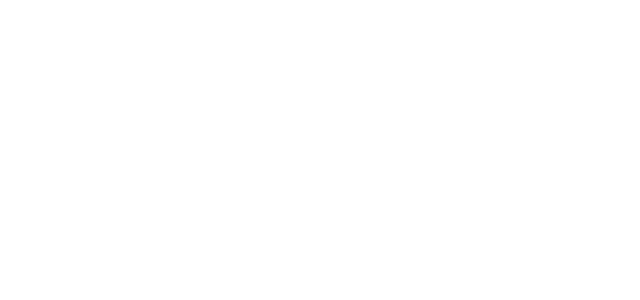
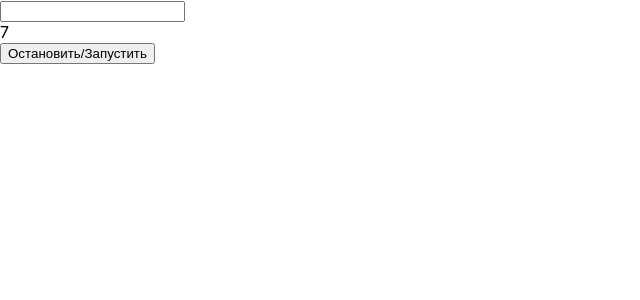
Before and after one commit to Ivan-dp/terabit-test, a React (Create React App) app: page / in a window 1280 px wide. Shown: the top 300 px of the page, without its empty margins (0-640 px from the left). Built offline with nearby package versions, Linux system fonts and the light colour scheme.

Commit message:
create new component Counter.jsx. Use useState hook. Create new function action(). Create new component Input.jsx

```diff
--- a/src/App.js
+++ b/src/App.js
@@ -1,7 +1,16 @@
+import React from "react";
 import "./App.css";
+import { Counter } from "./components";
+import { interval } from "./consts";
+import { Input } from "./components";
 
 function App() {
-  return <></>;
+  return (
+    <div className="App">
+      <Input />
+      <Counter interval={interval} />
+    </div>
+  );
 }
 
 export default App;
--- /dev/null
+++ b/src/components/Counter.jsx
@@ -0,0 +1,34 @@
+import { React, useState } from "react";
+import { PropTypes } from "prop-types";
+
+const Counter = (props) => {
+  Counter.propType = {
+    interval: PropTypes.number.isRequired,
+  };
+  const [count, setCount] = useState(0);
+  const [toggle, setToggle] = useState(true);
+  const interval = props.interval;
+
+  const action = function () {
+    if (toggle) {
+      const counter = setInterval(() => {
+        setCount(count + 1);
+      }, interval);
+      console.log(count);
+    } else {
+      setCount(0);
+      console.log(toggle);
+      console.log(count);
+    }
+    return count;
+  };
+
+  return (
+    <div>
+      <div className="count">{action()}</div>
+      <button onClick={() => setToggle(!toggle)}>Остановить/Запустить</button>
+    </div>
+  );
+};
+
+export { Counter };
--- /dev/null
+++ b/src/components/Input.jsx
@@ -0,0 +1,7 @@
+import React from "react";
+
+const Input = () => {
+  return <input></input>;
+};
+
+export { Input };
--- /dev/null
+++ b/src/components/index.js
@@ -0,0 +1,5 @@
+import { Counter } from "./Counter";
+import { Input } from "./Input";
+
+export { Counter };
+export { Input };
--- /dev/null
+++ b/src/consts/index.js
@@ -0,0 +1,3 @@
+import { interval } from "./interval";
+
+export { interval };
--- /dev/null
+++ b/src/consts/interval.js
@@ -0,0 +1,3 @@
+const interval = 1000;
+
+export { interval };
--- a/src/index.js
+++ b/src/index.js
@@ -5,7 +5,7 @@
 
 const root = ReactDOM.createRoot(document.getElementById("root"));
 root.render(
-  <React.StrictMode>
-    <App />
-  </React.StrictMode>
+  // <React.StrictMode>
+  <App />
+  // </React.StrictMode>
 );
```
